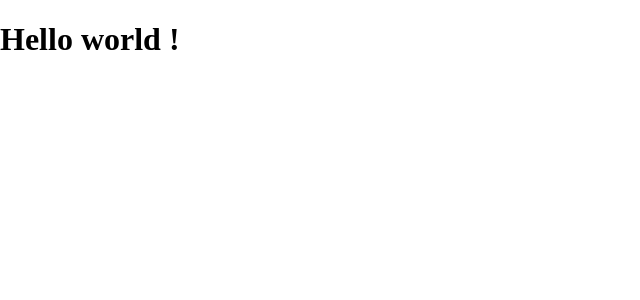
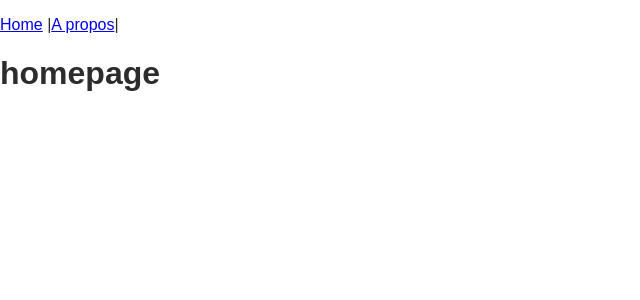
Before and after one commit to Graphandco/GraphandCoReact, a React (Create React App) app: page / in a window 1280 px wide. Shown: the top 300 px of the page, without its empty margins (0-640 px from the left). Built offline with nearby package versions, Linux system fonts and the light colour scheme.

Commit message:
Adding routes, header and homepage + about

```diff
--- a/package.json
+++ b/package.json
@@ -9,6 +9,7 @@
     "node-sass": "^4.14.0",
     "react": "^16.13.1",
     "react-dom": "^16.13.1",
+    "react-router-dom": "^5.1.2",
     "react-scripts": "3.4.1"
   },
   "scripts": {
--- a/src/App.js
+++ b/src/App.js
@@ -1,10 +1,24 @@
-import React, { useEffect } from 'react';
+import React from 'react';
+import { BrowserRouter, Switch, Route } from 'react-router-dom';
 import './styles/main.scss';
+import Header from './components/Header';
+import Home from './components/Home';
+import About from './components/About';
 
 const App = () => {
     return (
         <>
-            <h1>Hello world !</h1>
+            <BrowserRouter>
+                <Header />
+                <Switch>
+                    <Route path='/' exact>
+                        <Home />
+                    </Route>
+                    <Route path='/about'>
+                        <About />
+                    </Route>
+                </Switch>
+            </BrowserRouter>
         </>
     );
 };
--- /dev/null
+++ b/src/components/About.js
@@ -0,0 +1,12 @@
+import React from 'react';
+import Page from './Page';
+
+const About = () => {
+    return (
+        <Page title='A propos'>
+            <h1>About</h1>
+        </Page>
+    );
+};
+
+export default About;
--- /dev/null
+++ b/src/components/Header.js
@@ -0,0 +1,16 @@
+import React from 'react';
+import { Link } from 'react-router-dom';
+
+const Header = () => {
+    return (
+        <>
+            <header>
+                <p>
+                    <Link to='/'>Home</Link> |<Link to='/about'>A propos</Link>|
+                </p>
+            </header>
+        </>
+    );
+};
+
+export default Header;
--- /dev/null
+++ b/src/components/Home.js
@@ -0,0 +1,12 @@
+import React from 'react';
+import Page from './Page';
+
+const Home = () => {
+    return (
+        <Page title='Accueil'>
+            <h1>homepage</h1>
+        </Page>
+    );
+};
+
+export default Home;
--- /dev/null
+++ b/src/components/Page.js
@@ -0,0 +1,11 @@
+import React, { useEffect } from 'react';
+
+const Page = (props) => {
+    useEffect(() => {
+        document.title = `${props.title} | Graph and Co`;
+        window.scrollTo(0, 0);
+    }, []);
+    return <>{props.children}</>;
+};
+
+export default Page;
--- a/src/styles/main.scss
+++ b/src/styles/main.scss
@@ -1,5 +1,9 @@
+@import './variables';
+
 body {
     margin: 0;
     padding: 0;
     box-sizing: border-box;
+    font-family: $mainfont;
+    color: $primary;
 }
--- /dev/null
+++ b/src/styles/variables.scss
@@ -0,0 +1,5 @@
+@import url('https://fonts.googleapis.com/css2?family=Montserrat:ital,wght@0,100;0,200;0,300;0,400;0,500;0,600;0,700;0,900;1,400&display=swap');
+
+$primary: #2c2c2c;
+
+$mainfont: ' Montserrat ', sans-serif;
```
Also changed, not shown: 1 other file (tests, documents, lock files or other folders).
